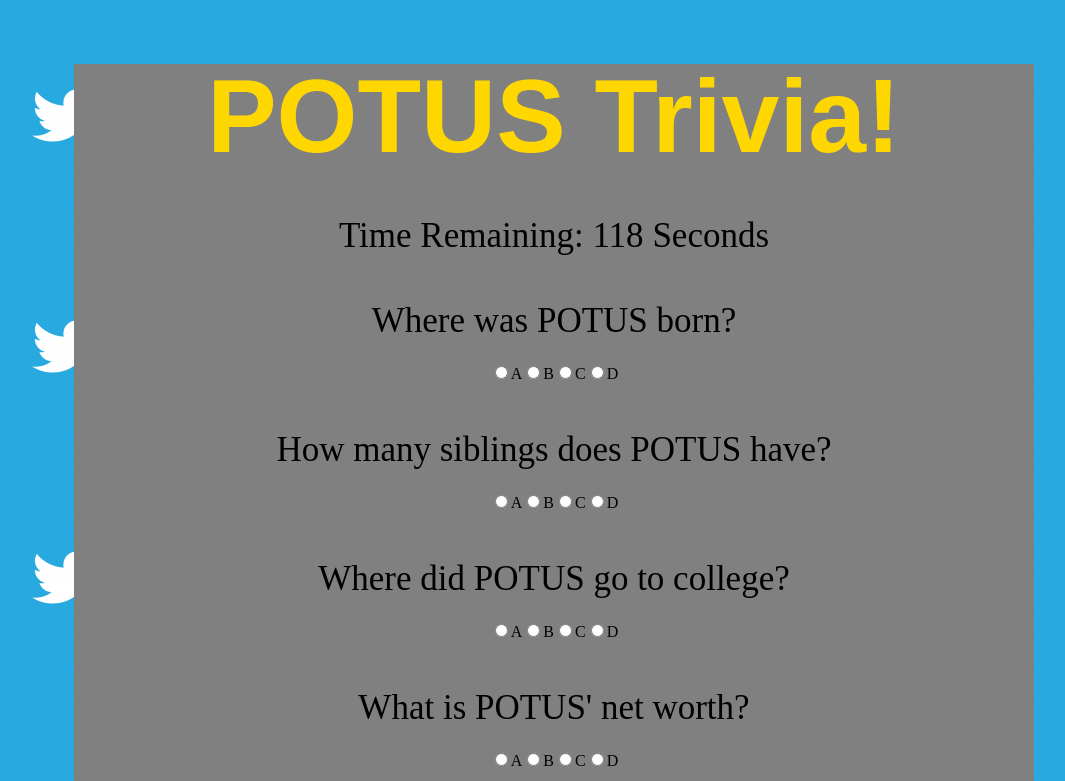
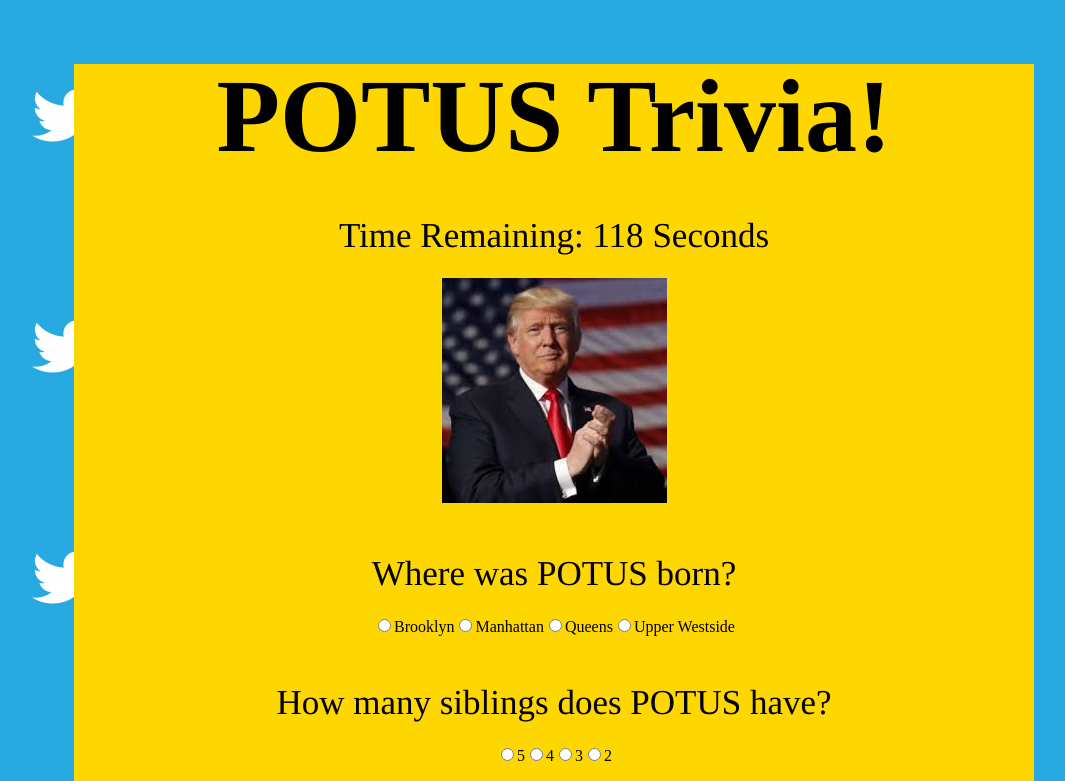
Before and after one commit to christinlkim/TriviaGame, a plain HTML site: page index.html in a window 1280 px wide. Both pictures are taken after a click on the button "Start". Shown: the top 781 px of the page, without its empty margins (86-1151 px from the left). Drawn offline with nearby package versions, Linux system fonts and the light colour scheme; a web font is replaced by a local one.

Commit message:
clean up

```diff
--- a/assets/css/style.css
+++ b/assets/css/style.css
@@ -14,7 +14,7 @@ body {
   box-sizing: border-box;
   padding: 5% auto;
   margin: 5% auto;
-  background-color: gray;
+  background-color: gold;
 }
 
 #sub-wrapper {
@@ -31,30 +31,34 @@ button {
   cursor: pointer;
   background: transparent;
   border: 0;
+  font-family: Times, sans-serif;
 }
 
 h1 {
   margin-bottom: 50px;
-  font-family: Geo, sans-serif;
+  font-family: Times, sans-serif;
   font-size: 6.5em;
   font-weight: bold;
-  color: gold;
+  color: black;
 }
 
 h2 {
   margin-bottom: 25px;
   font-size: 35px;
+  font-family: Times, sans-serif;
 }
 
 h3 {
   margin-bottom: 10px;
   font-size: 25px;
+  font-family: Times, sans-serif;
 }
 
 #start {
   margin-top: 10%;
-  background: gold;
+  background: red;
   border: 2px solid black;
+  font-family: Times, sans-serif;
 }
 
 #quiz-area h2 {
@@ -62,6 +66,7 @@ h3 {
 }
 
 button:hover {
-  background: gold;
+  background: red;
   border: 2px solid black;
+  font-family: Times, sans-serif;
 }
--- a/assets/javascript/app.js
+++ b/assets/javascript/app.js
@@ -3,33 +3,33 @@ var panel = $("#quiz-area");
 //Question docket
 var questions = [{
   question: "Where was POTUS born?",
-  answers: ["A", "B", "C", "D"],
-  correctAnswer: "C"
+  answers: ["Brooklyn", "Manhattan", "Queens", "Upper Westside"],
+  correctAnswer: "Queens"
 }, {
   question: "How many siblings does POTUS have?",
-  answers: ["A", "B", "C", "D"],
-  correctAnswer: "A"
+  answers: ["5", "4", "3", "2"],
+  correctAnswer: "5"
 }, {
-  question: "Where did POTUS go to college?",
-  answers: ["A", "B", "C", "D"],
-  correctAnswer: "D"
+  question: "Where did POTUS graduate college?",
+  answers: ["Penn State", "NYU", "Fordham", "University of Pennsylvania"],
+  correctAnswer: "University of Pennsylvania"
 }, {
-  question: "What is POTUS' net worth?",
-  answers: ["A", "B", "C", "D"],
-  correctAnswer: "A"
+  question: "What is POTUS' degree in?",
+  answers: ["Economics", "Business", "Accounting", "Finance"],
+  correctAnswer: "Economics"
 }, {
-  question: "How did POTUS acquire his wealth?",
-  answers: ["A", "B", "C", "D"],
-  correctAnswer: "A"
+  question: "How many times has POTUS married?",
+  answers: ["3", "2", "1", "4"],
+  correctAnswer: "3"
+}, {
+  question: "How many children does POTUS have?",
+  answers: ["2", "3", "4", "5"],
+  correctAnswer: "5"
+}, {
+  question: "How grandchildren does POTUS have?",
+  answers: ["6", "7", "8", "9"],
+  correctAnswer: "9"
 }];
-
-
-
-
-
-
-
-
 
 
 
@@ -63,8 +63,8 @@ var game = {
     for (var i = 0; i < questions.length; i++) {
       panel.append("<h2>" + questions[i].question + "</h2>");
       for (var j = 0; j < questions[i].answers.length; j++) {
-        panel.append("<input type='radio' name='question" + i +
-        "'value='" + questions[i].answers[j] + "''>" + questions[i].answers[j]);
+        panel.append("<input type='radio' name='question-" + i +
+        "' value='" + questions[i].answers[j] + "''>" + questions[i].answers[j]);
       }
     }
 
--- a/index.html
+++ b/index.html
@@ -16,9 +16,6 @@
 <!--jQuery -->
   <script type="text/javascript" src="https://cdnjs.cloudflare.com/ajax/libs/jquery/3.2.1/jquery.min.js"></script>
 
-<!--Google Font -->
-<link href="https://fonts.googleapis.com/css?family=Geo" rel="stylesheet" type="text/css">
-
 </head>
 
 <body>
@@ -27,10 +24,12 @@
     <h1>POTUS Trivia!</h1>
     <div id="sub-wrapper">
       <div id="quiz-area">
+        <img src="assets/images/POTUS.jpg">
         <button id="start">Start</button>
       </div>
     </div>
   </div>
+
 
   <script type="text/javascript" src="assets/javascript/app.js"></script>
 
```
Also changed, not shown: assets/images/POTUS.jpg (added).
